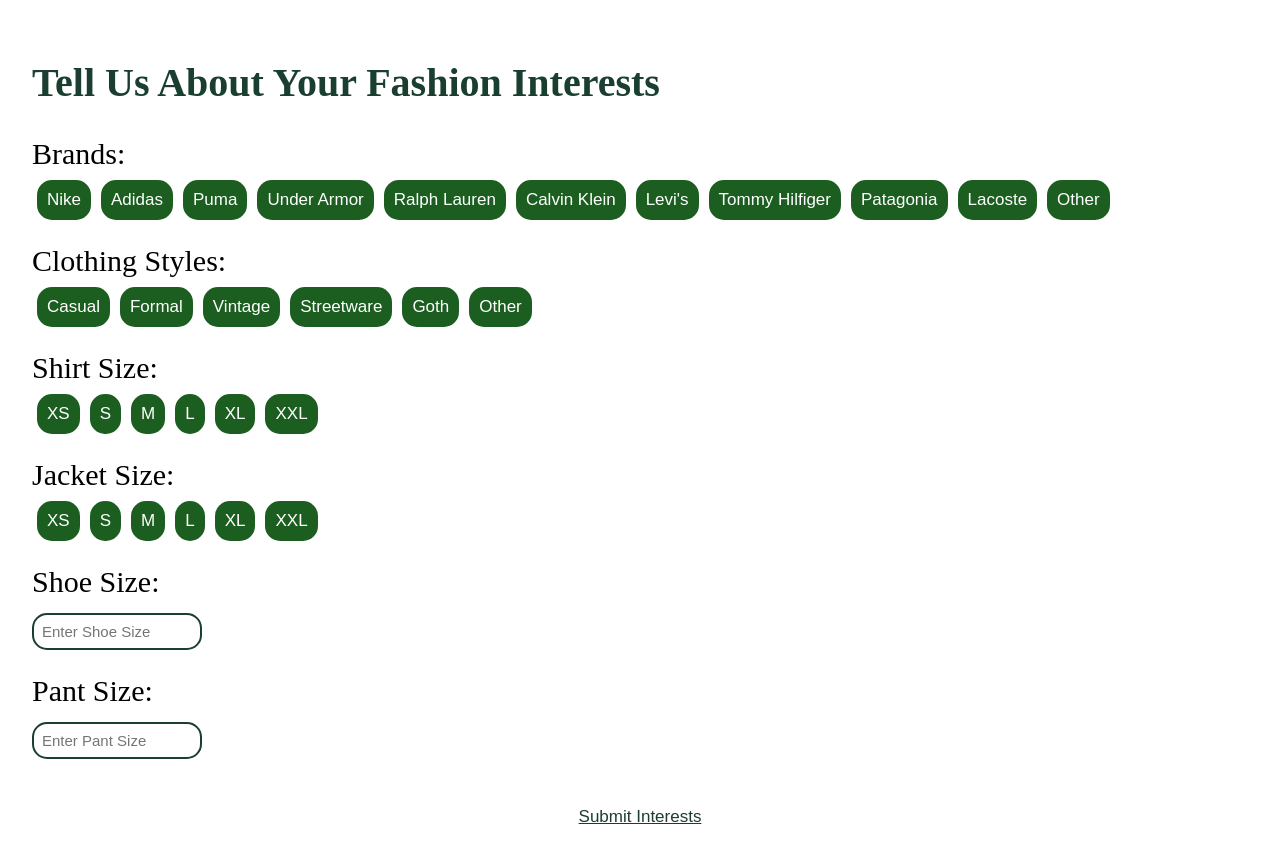
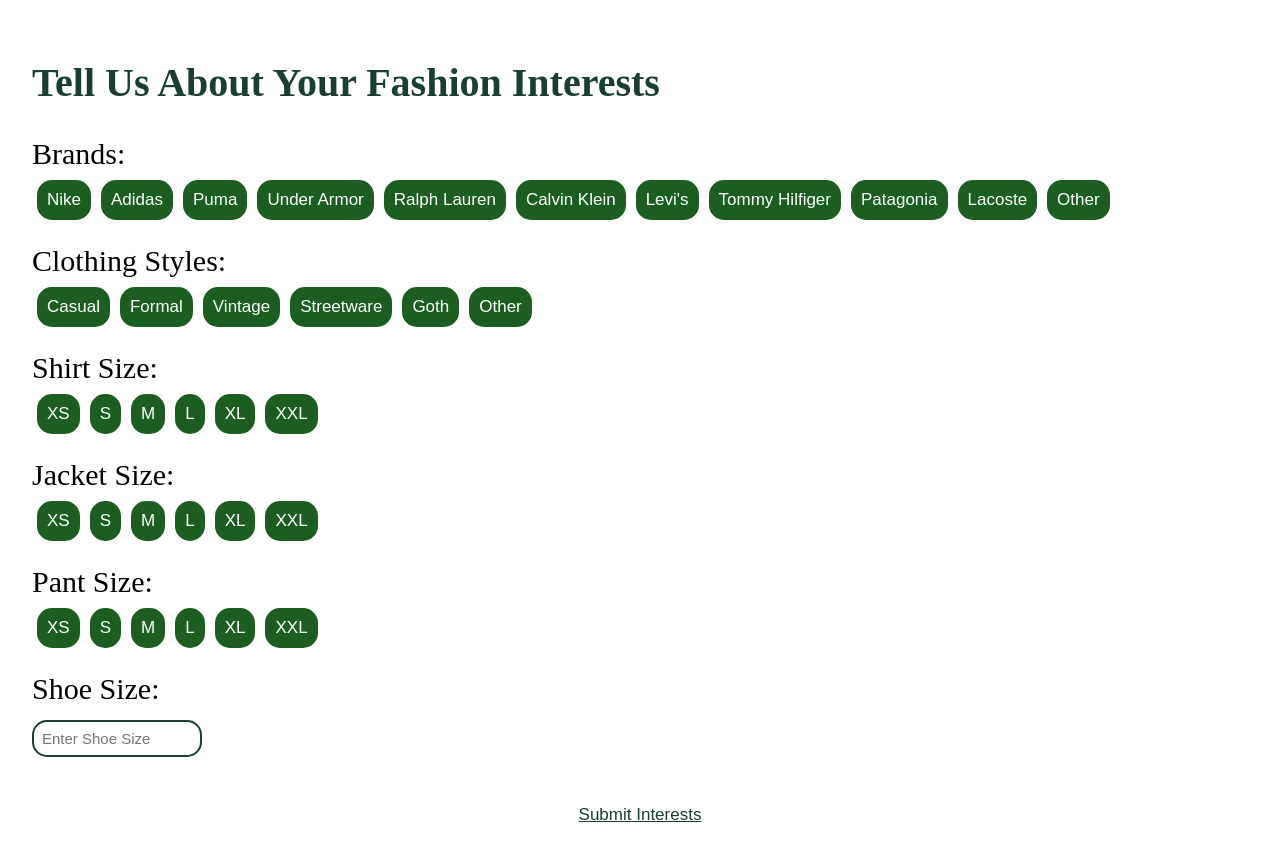
Before and after one commit to isba1/SWAP, a React (Create React App) app in the folder client/: page /newUserInterests in a window 1280 px wide. Shown: the top 860 px of the page. Built offline with nearby package versions, Linux system fonts and the light colour scheme.

Commit message:
homebar and custom searches with mongo full functional

```diff
--- a/client/src/Home/components/Homebar.js
+++ b/client/src/Home/components/Homebar.js
@@ -81,7 +81,7 @@ function HomeBar() {
               <option value="Under Armor">Under Armor</option>
               <option value="Calvin Klein">Calvin Klein</option>
               <option value="Ralph Lauren"> Ralph Lauren</option>
-              <option value="Levis">Levi's</option>
+              <option value="Levi's">Levi's</option>
               <option value="Tommy Hilfiger">Tommy Hilfiger</option>
               <option value="Patagonia">Patagonia</option>
               <option value="Lacoste">Lacoste</option>
--- a/client/src/Login/components/InterestSelection.js
+++ b/client/src/Login/components/InterestSelection.js
@@ -7,6 +7,8 @@ const brandsList = ["Nike", "Adidas", "Puma", "Under Armor", "Ralph Lauren", "Ca
 const styleList = ["Casual", "Formal", "Vintage", "Streetware", "Goth", "Other"];
 const shirtSizeList = ["XS", "S", "M", "L", "XL", "XXL"];
 const jacketSizeList = ["XS", "S", "M", "L", "XL", "XXL"];
+const pantSizeList = ["XS", "S", "M", "L", "XL", "XXL"];
+
 
 const InterestSelection = (props) => {
     const [brands, setBrands] = useState([]);
@@ -110,6 +112,19 @@ const InterestSelection = (props) => {
                 ))}
             </div>
 
+            <label className={styles.name}>Pant Size:</label>
+            <div className={styles.checklistContainer}>
+                {pantSizeList.map((size) => (
+                    <button
+                        key={size}
+                        className={`${styles.checkboxButton} ${pantSize === size ? styles.selected : ''}`}
+                        onClick={() => setPantSize(size)}
+                    >
+                        {size}
+                    </button>
+                ))}
+            </div>
+
             <label className={styles.name}>Shoe Size:</label>
             <input
                 type="text"
@@ -119,14 +134,6 @@ const InterestSelection = (props) => {
                 className={styles.inputBox}
             />
 
-            <label className={styles.name}>Pant Size:</label>
-            <input
-                type="text"
-                placeholder="Enter Pant Size"
-                value={pantSize}
-                onChange={(e) => setPantSize(e.target.value)}
-                className={styles.inputBox}
-            />
 
             <button type="button" onClick={handleSubmit} className={styles.linkbtn}>Submit Interests</button>
 
```
Also changed, not shown: 2 other files (tests, documents, lock files or other folders).
